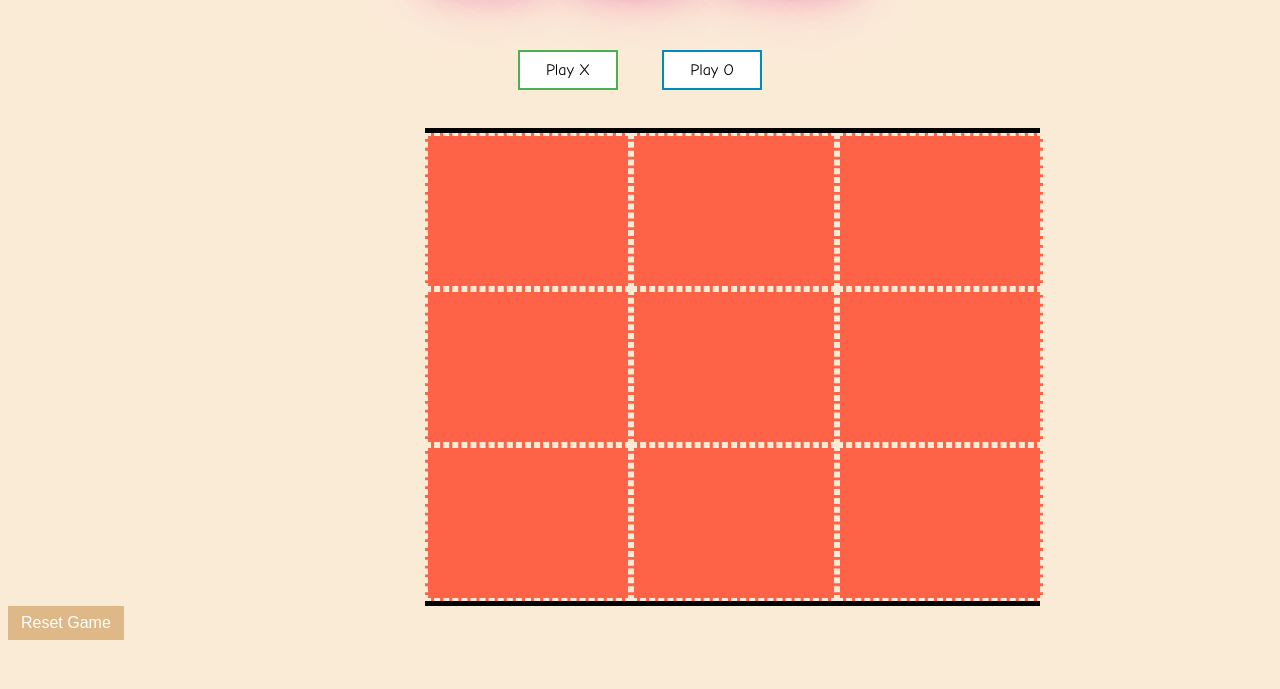
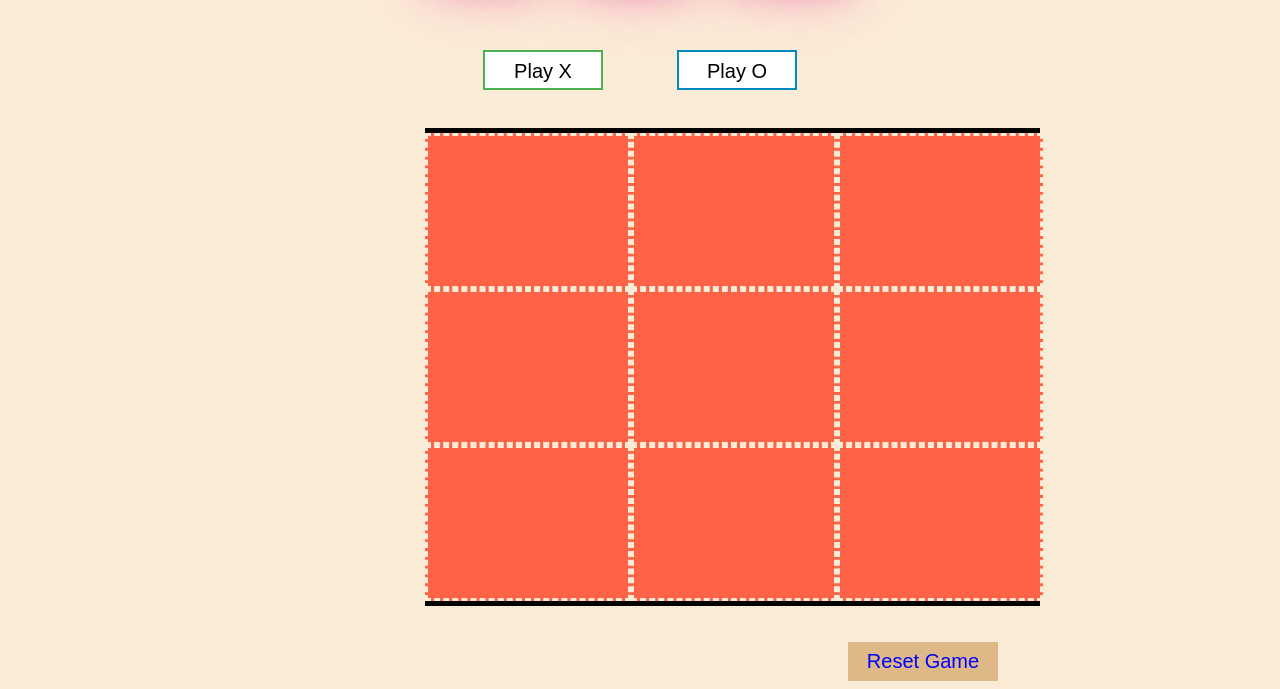
Before and after one commit to Nash600/tic_tac_project1, a plain HTML site: page index.html in a window 1280 px wide. Shown: the part 148-837 px from the top of the page. Before the commit the page ends 800 px from the top, so only its background shows below. Drawn offline with nearby package versions, Linux system fonts and the light colour scheme.

Commit message:
fixed reset button bug

```diff
--- a/style.css
+++ b/style.css
@@ -21,11 +21,13 @@ h1 {
     border-bottom: solid 5px;
     width:615px;
 
+
 }
 .flex-container {
     padding: 0;
    /* justify-content: space-around;*/
    justify-content: center;
+   font-family: Fantasy;
 
   }
 
@@ -39,24 +41,12 @@ h1 {
     line-height: 150px;
     color: white;
     font-weight: bold;
-    font-size: 3em;
+    font-size: 5em;
     text-align: center;
+   font-family:'Trebuchet MS', 'Lucida Sans Unicode', 'Lucida Grande', 'Lucida Sans', Arial, sans-serif;
+
 
   }
-/* Blue */
-  /*button {
-    background-color: #008CBA;
-    border: none;
-    color: white;
-    padding: 15px 32px;
-    text-align: center;
-    text-decoration: none;
-    display: inline-block;
-    font-size: 16px;
-    margin-top:200px;
-    margin-left:100px;
-    cursor: pointer
-    }*/
     button {
         background-color: burlywood; /* Green */
         border: none;
@@ -66,19 +56,24 @@ h1 {
         text-decoration: none;
         display: inline-block;
         font-size: 16px;
-        cursor: pointer
+        cursor: pointer;
+
 
 
 
       }
       #x{
-        width: 100px;
+        width: 120px;
         height: 40px;
-        margin-right:40px;
+        margin-right:70px;
+        font-family: Fantasy;
+        font-size: 1.25em;
     }
     #o{
-        width: 100px;
+        width: 120px;
         height: 40px;
+        font-family: Fantasy;
+        font-size: 1.25em;
     }
     #container{
         text-align: center;
@@ -89,7 +84,7 @@ h1 {
     background-color: white;
   color: black;
   border: 2px solid #4CAF50;
-  font-family: Comic Sans MS;
+  font-family: Fantasy;
   }
 
   .btn-o {
@@ -97,5 +92,15 @@ h1 {
         background-color: white;
         color: black;
         border: 2px solid #008CBA;
-        font-family: Comic Sans MS;
+        font-family: Fantasy;
       }
+#reset {
+    margin-left:840px;
+    margin-top: 36px;
+    width:150px;
+    background-color:burlywood;
+    font-size: 1.25em;
+    color:blue;
+
+
+}
--- a/xgmame.js
+++ b/xgmame.js
@@ -23,6 +23,7 @@ let board = function(event){
             const position =$(event.target).attr("id")
             slots[position] = player1
             event.target.style.color = 'blue'
+            $(this).css('font-fmaily', 'Comic Sans MS');
             turn++;
             $(this).off('click');
 
@@ -31,6 +32,8 @@ let board = function(event){
             const position =$(event.target).attr("id")
             slots[position] = player2
             event.target.style.color = 'yellow'
+
+
             turn--;
             $(this).off('click');
 
@@ -78,10 +81,11 @@ $('#reset').click(function(){
         "","","",
         "","",""
     ];
+    turn = 1;
+    $('.flex-item').text('')
+    $('.flex-item').on('click',board);
     countMoves=0;
     gameOver=false;
-    $('.flex-item').text('')
-    $('.flex-item').on('click',board);
     $('#x').addClass('btn-x');
     $('#o').addClass('btn-o');
 })
```
